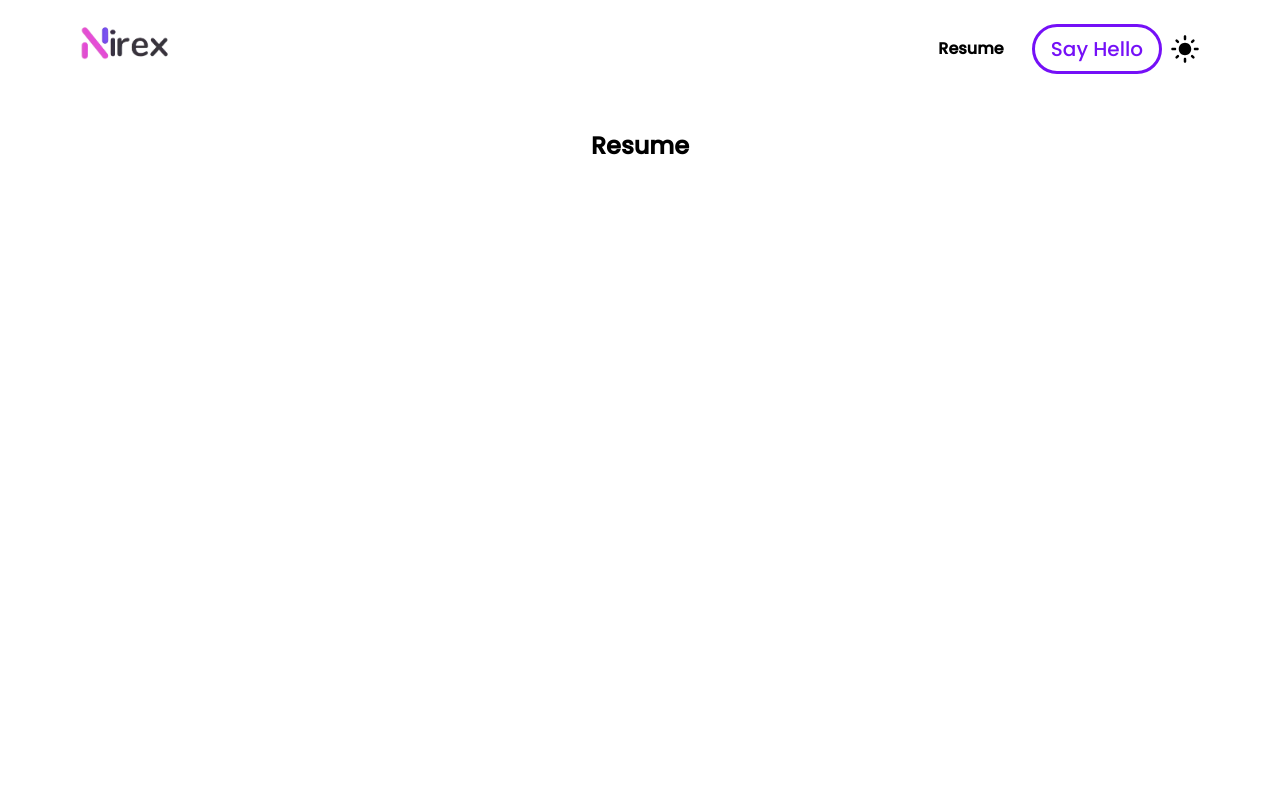
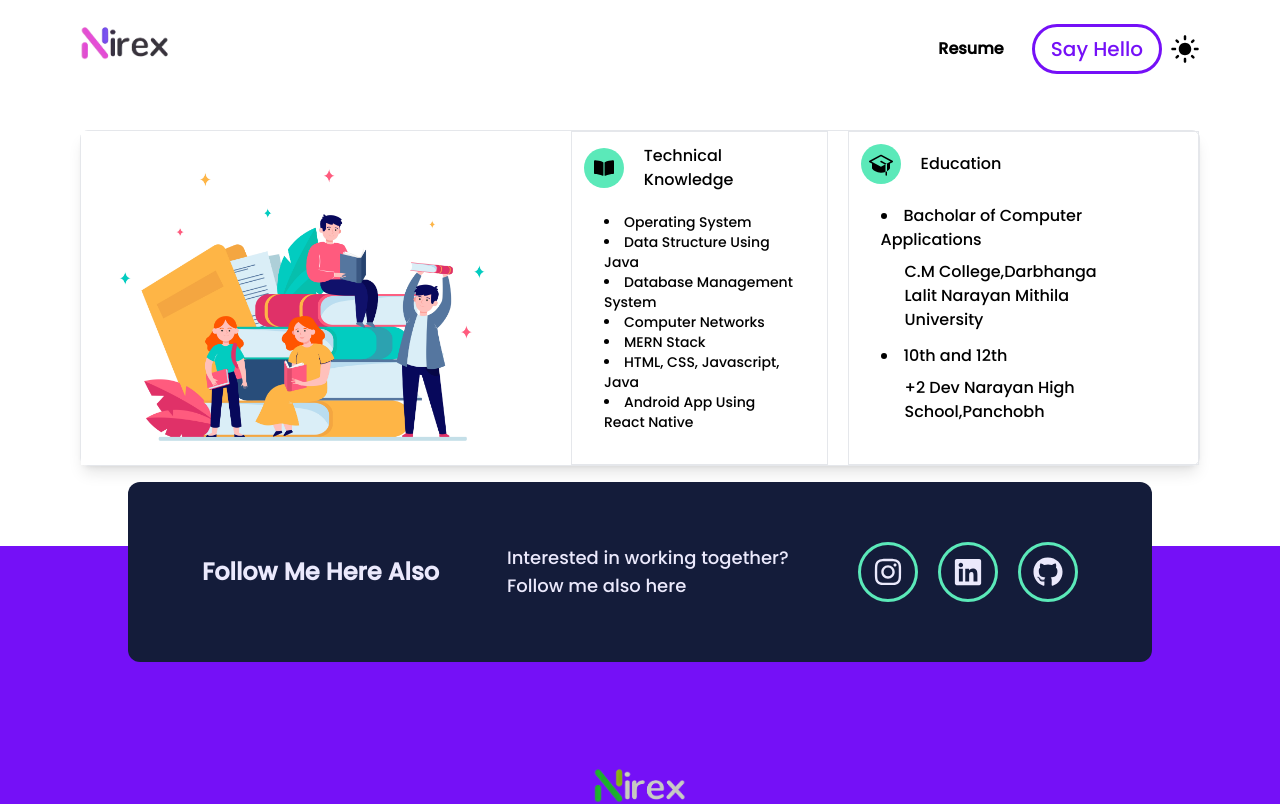
Before and after one commit to NIREX-mig/new_portfolio, a Next.js app: page /resume in a window 1280 px wide. Shown: the top 804 px of the page. Built offline with nearby package versions, Linux system fonts and the light colour scheme.

Commit message:
add: Resume section add

```diff
--- a/app/(root)/resume/page.jsx
+++ b/app/(root)/resume/page.jsx
@@ -1,7 +1,58 @@
-export default function resume(){
-    return (
-        <section className="h-screen px-20 py-8">
-            <h3 className="lg:text-2xl text-xl font-[EuroStyle Normal] font-bold text-center ">Resume</h3>
-        </section>
-    );
+import Image from "next/image";
+import { FaBookOpen } from "react-icons/fa";
+import { PiGraduationCapFill } from "react-icons/pi";
+
+export default function resume() {
+  return (
+    <section className=" lg:px-20 p-3 py-8 pb-20">
+      <div className="flex xl:flex-row flex-col gap-10 border shadow-lg rounded-lg">
+        <Image
+          src="/assets/Study.jpg"
+          alt="technical knowlege"
+          width={450}
+          height={450}
+          className=""
+        />
+        <div className=" flex lg:flex-row flex-col justify-between gap-5">
+          <div className="border p-3">
+            <div className="flex items-center lg:gap-5 gap-3">
+              <div className="bg-secondary flex justify-center items-center lg:w-10 lg:h-10  w-8 h-8 p-2 rounded-full">
+                <FaBookOpen size={25} className="w-5 h-5" />
+              </div>
+              <h3 classame="">Technical Knowledge</h3>
+            </div>
+            <div className="p-5">
+              <ul className={"list-disc list-inside text-sm"}>
+                <li>Operating System</li>
+                <li>Data Structure Using Java</li>
+                <li>Database Management System</li>
+                <li>Computer Networks</li>
+                <li>MERN Stack</li>
+                <li>HTML, CSS, Javascript, Java</li>
+                <li>Android App Using React Native</li>
+              </ul>
+            </div>
+          </div>
+
+          <div className="border p-3">
+            <div className="flex items-center lg:gap-5 gap-3">
+              <div className="bg-secondary  flex justify-center items-center lg:w-10 lg:h-10  w-8 h-8 p-2 rounded-full">
+                <PiGraduationCapFill size={25} />
+              </div>
+              <h3 classame="">Education</h3>
+            </div>
+            <div className="p-5">
+              <ul className={"list-disc list-inside"}>
+                <li>Bacholar of Computer Applications</li>
+                <p className="pt-2 px-6">C.M College,Darbhanga</p>
+                <p className="px-6">Lalit Narayan Mithila University</p>
+                <li className="pt-3">10th and 12th</li>
+                <p className="pt-2 px-6">+2 Dev Narayan High School,Panchobh</p>
+              </ul>
+            </div>
+          </div>
+        </div>
+      </div>
+    </section>
+  );
 }
--- a/app/layout.jsx
+++ b/app/layout.jsx
@@ -9,7 +9,7 @@
 });
 
 export const metadata = {
-  title: "Nirex",
+  title: "Nirex - Portfolio",
   description: "Nirex portfolio",
   icons: {
     icon: "/favion.icon",
@@ -25,8 +25,6 @@
           initialPosition={0.08}
           crawlSpeed={200}
           height={3}
-          crawl={true}
-          showSpinner={true}
           easing="ease"
           speed={200}
           shadow="0 0 10px #2299DD,0 0 5px #2299DD"
```
Also changed, not shown: public/assets/Study.jpg (added).
